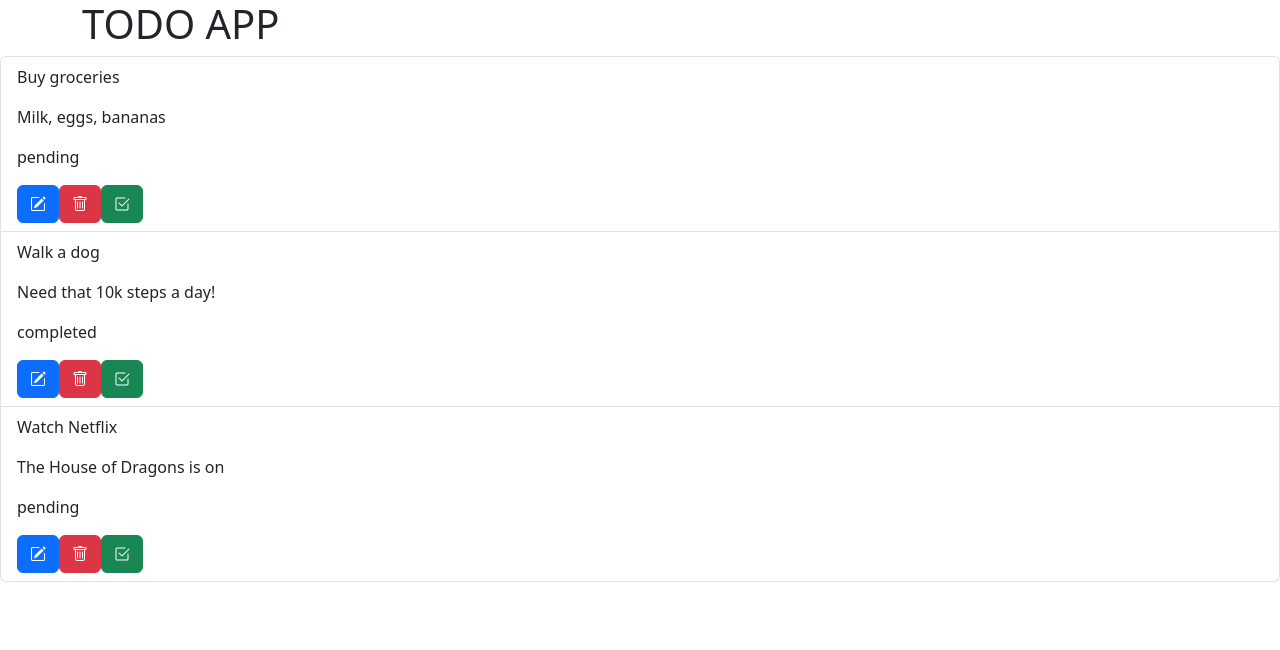
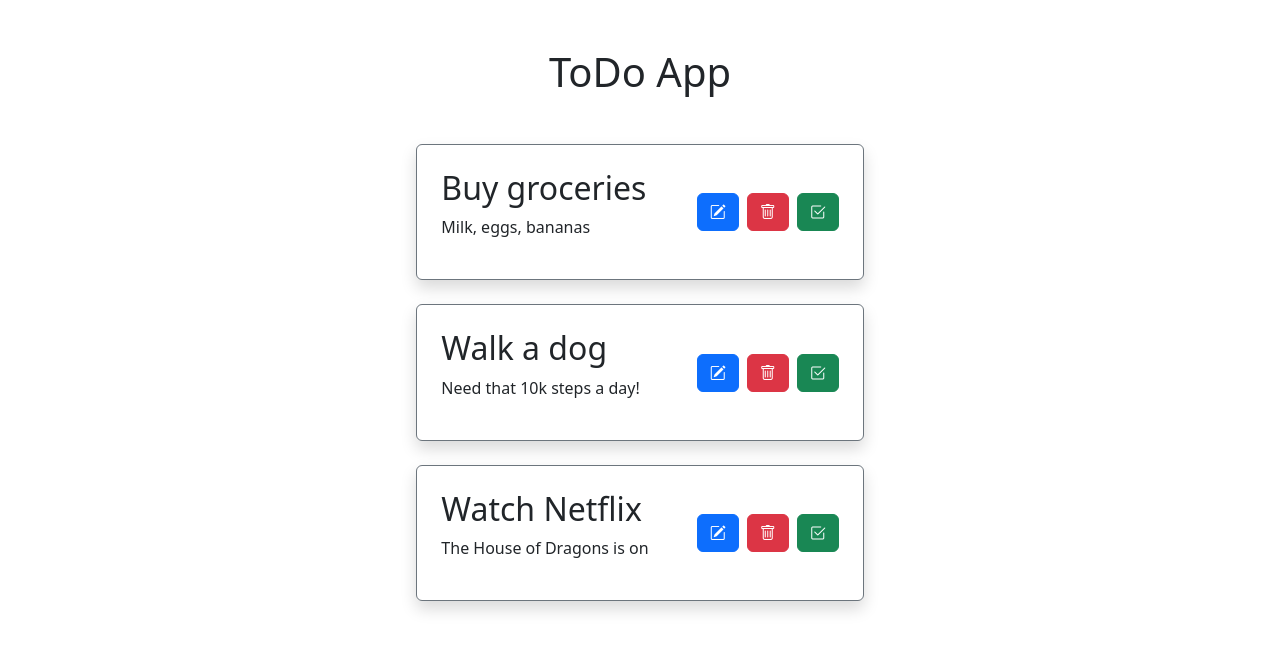
Before and after one commit to vlrnsnk/todo-app, a React (Create React App) app: page / in a window 1280 px wide. Shown: the top 650 px of the page. Built offline with nearby package versions, Linux system fonts and the light colour scheme.

Commit message:
Add styling to make better ui/ux

```diff
--- a/src/components/app/App.js
+++ b/src/components/app/App.js
@@ -4,16 +4,19 @@ import todoList from '../../mocks/todo-list';
 import 'bootstrap/dist/css/bootstrap.min.css';
 import ListGroup from 'react-bootstrap/ListGroup';
 import ListGroupItem from 'react-bootstrap/ListGroupItem';
+import Container from 'react-bootstrap/Container';
 
 import TodoItem from '../todo-item/TodoItem';
 
 function App() {
   return (
-    <>
-      <h1 className="container">TODO APP</h1>
-      <ListGroup>
+    <Container className="d-flex flex-column align-items-center justify-content-center p-3 p-sm-4 p-md-5">
+      <h1 className="mb-4 mb-sm-5">ToDo App</h1>
+      <ListGroup className="gap-4">
         {todoList.map(({ id, title, detail, isComplete }) => (
-          <ListGroupItem key={id}>
+          <ListGroupItem
+            className="d-flex flex-column flex-sm-row gap-1 gap-sm-3 gap-md-5 align-items-center justify-content-between border border-secondary rounded shadow p-3 p-sm-4"
+            key={id}>
             <TodoItem
               title={title}
               detail={detail}
@@ -22,7 +25,7 @@ function App() {
           </ListGroupItem>
         ))}
       </ListGroup>
-    </>
+    </Container>
   );
 }
 
--- a/src/components/todo-item/TodoItem.js
+++ b/src/components/todo-item/TodoItem.js
@@ -4,9 +4,12 @@ import 'bootstrap-icons/font/bootstrap-icons.css';
 function TodoItem({ title, detail, isComplete }) {
   return (
     <>
-      <p>{title}</p>
+      <div className="text-center text-sm-start">
+        <h2>{title}</h2>
         <p>{detail}</p>
-      <p>{isComplete ? 'completed' : 'pending'}</p>
+        {/* <p>{isComplete ? 'completed' : 'pending'}</p> */}
+      </div>
+      <div className="d-flex gap-2">
         <Button variant="primary">
           <i className="bi bi-pencil-square"></i>
         </Button>
@@ -16,6 +19,7 @@ function TodoItem({ title, detail, isComplete }) {
         <Button variant="success">
           <i className="bi bi-check2-square"></i>
         </Button>
+      </div>
     </>
   );
 }
```
Lines whose indentation alone changed are shown as unchanged.
